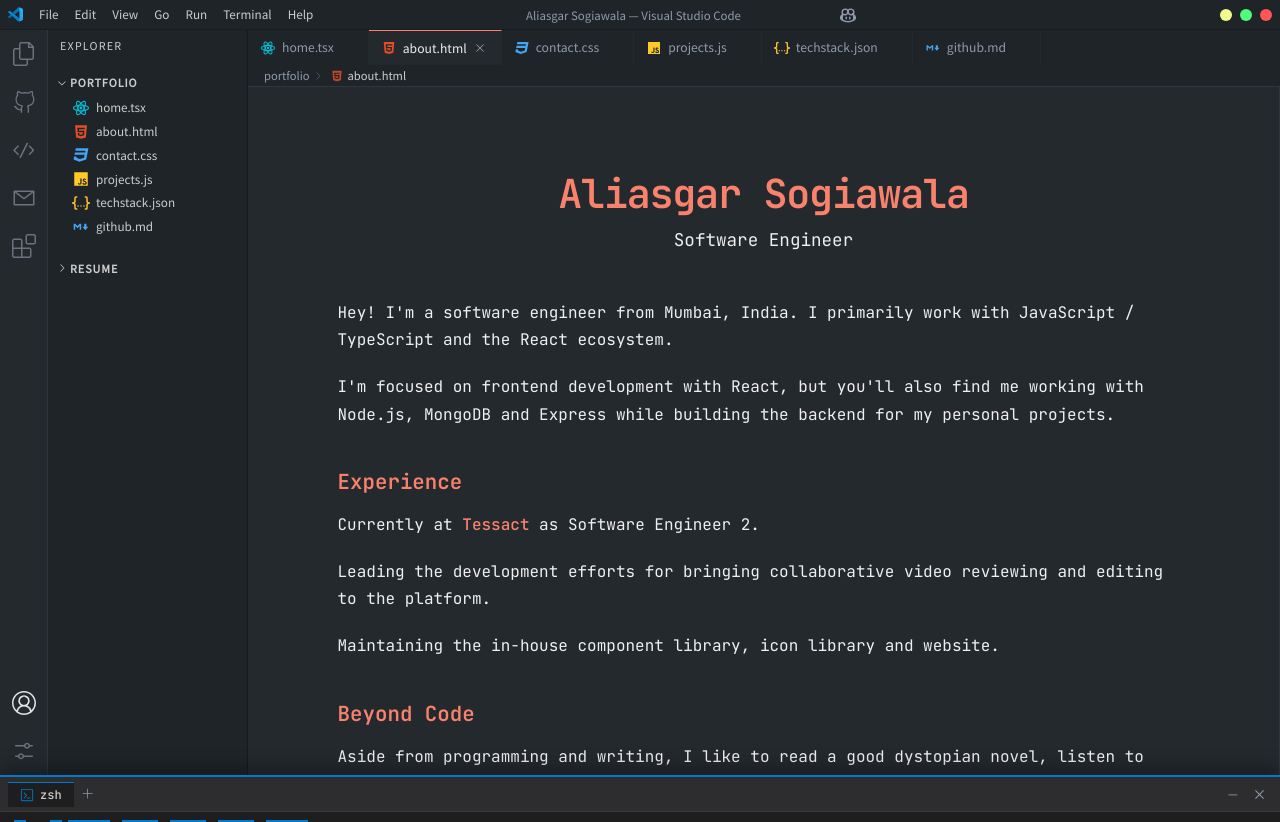
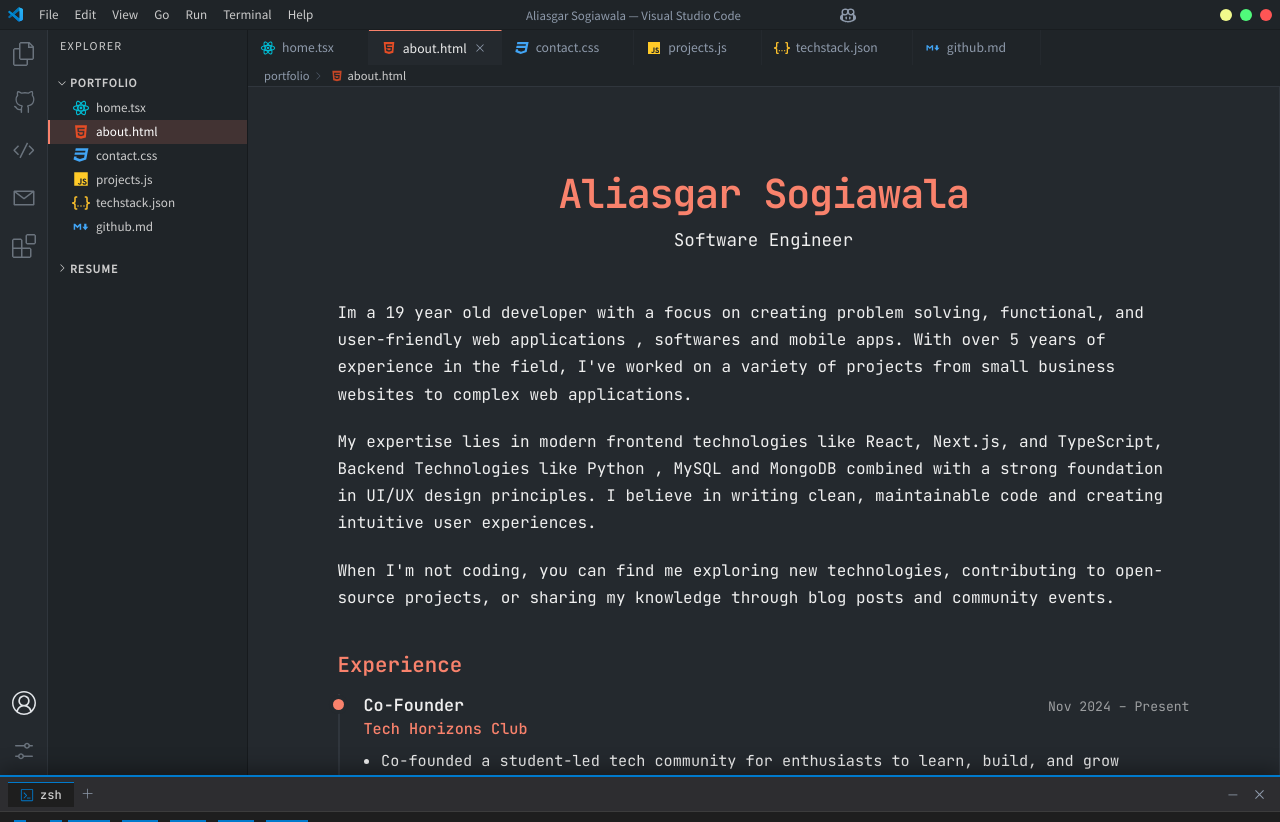
Before and after one commit to aliasgarsogiawala/portfolio2-vscode, a Next.js app: page /about in a window 1280 px wide. Built offline with nearby package versions, Linux system fonts and the light colour scheme.

Commit message:
Refactor code structure for improved readability and maintainability

```diff
--- a/components/Bottombar.tsx
+++ b/components/Bottombar.tsx
@@ -32,14 +32,22 @@ const Bottombar = () => {
 
   const lang = routeToLang[router.pathname] ?? 'TypeScript';
 
+  // Derive Ln/Col from the editor scroll position so the status bar
+  // reacts like a real editor instead of flickering random numbers.
   useEffect(() => {
-    // Randomly update line/col for VS Code feel
-    const interval = setInterval(() => {
-      setLine(Math.floor(Math.random() * 120) + 1);
-      setCol(Math.floor(Math.random() * 40) + 1);
-    }, 3000);
-    return () => clearInterval(interval);
-  }, []);
+    const editor = document.getElementById('main-editor');
+    if (!editor) return;
+
+    const update = () => {
+      const lineHeight = 20;
+      setLine(Math.floor(editor.scrollTop / lineHeight) + 1);
+      setCol(1);
+    };
+
+    update();
+    editor.addEventListener('scroll', update, { passive: true });
+    return () => editor.removeEventListener('scroll', update);
+  }, [router.pathname]);
 
   return (
     <footer className={styles.bottomBar}>
--- a/components/Explorer.tsx
+++ b/components/Explorer.tsx
@@ -1,5 +1,6 @@
 import Link from 'next/link';
 import Image from 'next/image';
+import { useRouter } from 'next/router';
 import { useState, useRef, useEffect } from 'react';
 import { VscChevronRight, VscExtensions } from 'react-icons/vsc';
 import { usePluginStore } from '@/src/plugins/store';
@@ -35,6 +36,7 @@ const Explorer = () => {
   const [contextMenu, setContextMenu] = useState<ContextMenu | null>(null);
   const contextMenuRef = useRef<HTMLDivElement>(null);
   const { installedPlugins } = usePluginStore();
+  const router = useRouter();
 
   const getInstalledPluginItems = () => {
     return installedPlugins.map(pluginId => {
@@ -53,6 +55,12 @@ const Explorer = () => {
     e.preventDefault();
     setContextMenu({ x: e.clientX, y: e.clientY, item });
   };
+
+  useEffect(() => {
+    if (resumeItems.some((item) => item.path === router.pathname)) {
+      setResumeOpen(true);
+    }
+  }, [router.pathname]);
 
   useEffect(() => {
     const handleClick = () => setContextMenu(null);
@@ -93,7 +101,7 @@ const Explorer = () => {
           {explorerItems.map((item) => (
             <Link href={item.path} key={item.name}>
               <div
-                className={styles.file}
+                className={`${styles.file} ${router.pathname === item.path ? styles.fileActive : ''}`}
                 onContextMenu={(e) => handleContextMenu(e, item)}
               >
                 <Image src={item.icon} alt={item.name} height={18} width={18} />
@@ -124,7 +132,7 @@ const Explorer = () => {
           {resumeItems.map((item) => (
             <Link href={item.path} key={item.name}>
               <div
-                className={styles.file}
+                className={`${styles.file} ${router.pathname === item.path ? styles.fileActive : ''}`}
                 onContextMenu={(e) => handleContextMenu(e, item)}
               >
                 <Image src={item.icon} alt={item.name} height={18} width={18} />
--- a/components/Layout.tsx
+++ b/components/Layout.tsx
@@ -222,7 +222,6 @@ const Layout = ({ children }: LayoutProps) => {
         </div>
       )}
 
-      {/* Konami Code Easter Egg — Matrix Rain */}
       {konamiActive && (
         <div className={styles.konamiOverlay} onClick={() => setKonamiActive(false)}>
           <canvas id="konami-canvas" className={styles.konamiCanvas} />
--- a/data/profile.ts
+++ b/data/profile.ts
@@ -39,8 +39,11 @@ const profile: Profile = {
   location: 'Mumbai, India',
   bio: 'Building modern web experiences and AI / ML solutions',
   bioLong: [
-    "Hey! I'm a software engineer from Mumbai, India. I primarily work with JavaScript / TypeScript and the React ecosystem.",
-    "I'm focused on frontend development with React, but you'll also find me working with Node.js, MongoDB and Express while building the backend for my personal projects.",
+    "Im a 19 year old developer with a focus on creating problem solving, functional, and user-friendly web applications , softwares and mobile apps. With over 5 years of experience in the field, I've worked on a variety of projects from small business websites to complex web applications.",
+
+"My expertise lies in modern frontend technologies like React, Next.js, and TypeScript, Backend Technologies like Python , MySQL and MongoDB combined with a strong foundation in UI/UX design principles. I believe in writing clean, maintainable code and creating intuitive user experiences.",
+
+"When I'm not coding, you can find me exploring new technologies, contributing to open-source projects, or sharing my knowledge through blog posts and community events.",
   ],
   siteUrl: 'https://aliasgar-vscode.vercel.app',
   ogImage: '/metaimage.png',
@@ -58,28 +61,66 @@ const profile: Profile = {
     {
       social: 'linkedin',
       label: 'aliasgar-sogiawala',
-      href: 'https://www.linkedin.com/in/aliasgar-sogiawala/',
+      href: 'https://www.linkedin.com/in/aliasgar-sogiawala-09b24a1b8/',
     },
     {
       social: 'twitter',
       label: 'aliasgarsogiawala',
       href: 'https://www.twitter.com/aliasgarsogiawala',
     },
-    {
-      social: 'instagram',
-      label: 'aliasgarsogiawala',
-      href: 'https://www.instagram.com/aliasgarsogiawala',
-    },
+
+
   ],
   experience: [
     {
-      company: 'Tessact',
-      role: 'Software Engineer 2',
-      period: 'Present',
+      company: 'Tech Horizons Club',
+      role: 'Co-Founder',
+      period: 'Nov 2024 – Present',
       description: [
-        "Working with a lean team of 4 frontend engineers to build a next-gen video creation suite for the people of video.",
-        "Leading the development efforts for bringing collaborative video reviewing and editing to the platform.",
-        "Maintaining the in-house component library, icon library and website.",
+        'Co-founded a student-led tech community for enthusiasts to learn, build, and grow together.',
+        'Drive startup, leadership, and community initiatives while leading web development for the club.',
+      ],
+    },
+    {
+      company: 'Zillionite',
+      role: 'Full-stack Developer · Internship',
+      period: 'Feb 2025 – Jan 2026',
+      description: [
+        'Built the complete Zillionite website from scratch using Next.js, Tailwind CSS, and Node.js.',
+        'Integrated online payments with Razorpay.',
+      ],
+    },
+    {
+      company: 'Internship & Placement Cell, IT & SD Department',
+      role: 'Core Member',
+      period: 'Jul 2025 – Mar 2026',
+      description: [
+        'Core member of the Internship & Placement Cell for the IT & Software Development department.',
+      ],
+    },
+    {
+      company: 'DotComClub',
+      role: 'Core Team — Hackathon & Marketing Head',
+      period: 'Jul 2023 – Present',
+      description: [
+        'Hackathon Team Head and Marketing Team Head (May 2025 – Present).',
+        'Part of the PR team since May 2024 and the Sponsorship team since Jul 2023.',
+      ],
+    },
+    {
+      company: 'The Social and Dramatic Union',
+      role: 'External Public Relations Team',
+      period: 'Jun 2023 – Mar 2024',
+      description: [
+        'Handled external public relations and event management.',
+      ],
+    },
+    {
+      company: 'OVERTURES InfoTech',
+      role: 'Information Technology Intern',
+      period: 'Jan 2023 – Jul 2023',
+      description: [
+        'Worked on website development, debugging, and SEO.',
       ],
     },
   ],
--- a/next.config.ts
+++ b/next.config.ts
@@ -5,6 +5,7 @@ const nextConfig: NextConfig = {
     remotePatterns: [
       { hostname: 'res.cloudinary.com', protocol: 'https' },
       { hostname: 'avatars.githubusercontent.com', protocol: 'https' },
+      { hostname: 'opengraph.githubassets.com', protocol: 'https' },
       { hostname: 'imgur.com', protocol: 'https' },
       { hostname: 'media2.dev.to', protocol: 'https' },
     ],
--- a/package.json
+++ b/package.json
@@ -12,6 +12,7 @@
     "@splinetool/react-spline": "^4.0.0",
     "@tailwindcss/postcss": "^4.2.1",
     "@types/nodemailer": "^6.4.17",
+    "feature-pipeline": "^1.0.1",
     "framer-motion": "^12.23.12",
     "lucide-react": "^0.539.0",
     "next": "^15.2.3",
--- a/pages/about.tsx
+++ b/pages/about.tsx
@@ -19,20 +19,22 @@ const AboutPage = () => {
 
           <section className={styles.section}>
             <h2 className={styles.sectionTitle}>Experience</h2>
-            {profile.experience.map((exp) => (
-              <div key={exp.company}>
-                <p className={styles.paragraph}>
-                  Currently at{' '}
-                  <span className={styles.highlight}>{exp.company}</span> as{' '}
-                  {exp.role}.
-                </p>
-                {exp.description.slice(1).map((line, i) => (
-                  <p key={i} className={styles.paragraph}>
-                    {line}
-                  </p>
-                ))}
-              </div>
-            ))}
+            <div className={styles.timeline}>
+              {profile.experience.map((exp) => (
+                <div key={`${exp.company}-${exp.role}`} className={styles.expItem}>
+                  <div className={styles.expHeader}>
+                    <span className={styles.expRole}>{exp.role}</span>
+                    <span className={styles.expPeriod}>{exp.period}</span>
+                  </div>
+                  <div className={styles.expCompany}>{exp.company}</div>
+                  <ul className={styles.expList}>
+                    {exp.description.map((line, i) => (
+                      <li key={i}>{line}</li>
+                    ))}
+                  </ul>
+                </div>
+              ))}
+            </div>
           </section>
 
           <section className={styles.section}>
--- a/pages/api/copilot.ts
+++ b/pages/api/copilot.ts
@@ -18,13 +18,29 @@ const aliasgarInfo = {
   ],
   experience: [
     {
-      company: "Tessact",
-      role: "Software Engineer 2",
-      period: "Present",
+      company: "Tech Horizons Club",
+      role: "Co-Founder",
+      period: "Nov 2024 – Present",
       description: [
-        "Working with a lean team of 4 frontend engineers to build a next-gen video creation suite.",
-        "Leading the development efforts for bringing collaborative video reviewing and editing to the platform.",
-        "Maintaining the in-house component library, icon library and website.",
+        "Co-founded a student-led tech community for enthusiasts to learn, build, and grow together.",
+        "Drives startup, leadership, and community initiatives while leading web development for the club.",
+      ],
+    },
+    {
+      company: "Zillionite",
+      role: "Full-stack Developer (Internship)",
+      period: "Feb 2025 – Jan 2026",
+      description: [
+        "Built the complete Zillionite website from scratch using Next.js, Tailwind CSS, and Node.js.",
+        "Integrated online payments with Razorpay.",
+      ],
+    },
+    {
+      company: "OVERTURES InfoTech",
+      role: "Information Technology Intern",
+      period: "Jan 2023 – Jul 2023",
+      description: [
+        "Worked on website development, debugging, and SEO.",
       ],
     },
   ],
@@ -117,9 +133,11 @@ function generateResponse(message: string): string {
   }
 
   // Experience / Work / Job / Career
-  if (lowerMessage.includes('experience') || lowerMessage.includes('job') || lowerMessage.includes('career') || lowerMessage.includes('tessact')) {
-    const exp = aliasgarInfo.experience[0];
-    return `${aliasgarInfo.name} currently works as **${exp.role}** at **${exp.company}** (${exp.period}).\n\n${exp.description.map(d => `• ${d}`).join('\n')}`;
+  if (lowerMessage.includes('experience') || lowerMessage.includes('job') || lowerMessage.includes('career') || lowerMessage.includes('work') || lowerMessage.includes('intern')) {
+    const expList = aliasgarInfo.experience
+      .map(exp => `• **${exp.role}** at **${exp.company}** (${exp.period})`)
+      .join('\n');
+    return `Here's ${aliasgarInfo.firstName}'s experience:\n\n${expList}\n\nVisit the About page for the full timeline!`;
   }
 
   // Projects
--- a/styles/AboutPage.module.css
+++ b/styles/AboutPage.module.css
@@ -61,6 +61,86 @@
   font-weight: 500;
 }
 
+/* Experience timeline */
+.timeline {
+  position: relative;
+  display: flex;
+  flex-direction: column;
+  gap: 1.75rem;
+  margin-top: 0.5rem;
+  padding-left: 1.5rem;
+  border-left: 2px solid var(--border-color, rgba(255, 255, 255, 0.12));
+}
+
+.expItem {
+  position: relative;
+}
+
+.expItem::before {
+  content: '';
+  position: absolute;
+  left: calc(-1.5rem - 7px);
+  top: 5px;
+  width: 11px;
+  height: 11px;
+  border-radius: 50%;
+  background: var(--accent-color);
+  box-shadow: 0 0 0 4px var(--main-bg);
+}
+
+.expHeader {
+  display: flex;
+  justify-content: space-between;
+  align-items: baseline;
+  gap: 1rem;
+  flex-wrap: wrap;
+}
+
+.expRole {
+  font-size: 1.05rem;
+  font-weight: 600;
+  color: var(--text-color);
+}
+
+.expPeriod {
+  font-size: 0.82rem;
+  color: var(--text-color);
+  opacity: 0.6;
+  white-space: nowrap;
+}
+
+.expCompany {
+  color: var(--accent-color);
+  font-weight: 500;
+  font-size: 0.95rem;
+  margin: 0.15rem 0 0.6rem;
+}
+
+.expList {
+  margin: 0;
+  padding-left: 1.1rem;
+  display: flex;
+  flex-direction: column;
+  gap: 0.35rem;
+}
+
+.expList li {
+  line-height: 1.6;
+  font-size: 0.95rem;
+  color: var(--text-color);
+}
+
+@media screen and (max-width: 600px) {
+  .expRole {
+    font-size: 1rem;
+  }
+
+  .expList li,
+  .expCompany {
+    font-size: 0.9rem;
+  }
+}
+
 @media screen and (max-width: 600px) {
   .container {
     padding: 2rem 1rem;
--- a/styles/Explorer.module.css
+++ b/styles/Explorer.module.css
@@ -65,6 +65,20 @@
 
 .file:hover {
   background: var(--explorer-hover-bg);
+}
+
+.fileActive {
+  background: color-mix(in srgb, var(--accent-color) 16%, transparent);
+  color: #fff;
+  box-shadow: inset 2px 0 0 var(--accent-color);
+}
+
+.fileActive:hover {
+  background: color-mix(in srgb, var(--accent-color) 22%, transparent);
+}
+
+.fileActive p {
+  font-weight: 500;
 }
 
 .chevron {
--- a/styles/globals.css
+++ b/styles/globals.css
@@ -11,3 +11,37 @@
 a {
   text-decoration: none;
 }
+
+/* VS Code-style text selection: tinted with the active theme accent */
+::selection {
+  background: color-mix(in srgb, var(--accent-color) 35%, transparent);
+  color: inherit;
+}
+
+/* VS Code-style scrollbars across the whole app.
+   Component-scoped scrollbar rules (e.g. the editor pane) still win
+   via higher specificity, this just sets a consistent baseline. */
+*::-webkit-scrollbar {
+  width: 10px;
+  height: 10px;
+}
+
+*::-webkit-scrollbar-track {
+  background: transparent;
+}
+
+*::-webkit-scrollbar-thumb {
+  background: var(--scrollbar-thumb-bg, #424242);
+  border: 2px solid transparent;
+  background-clip: padding-box;
+  border-radius: 6px;
+}
+
+*::-webkit-scrollbar-thumb:hover {
+  background: color-mix(in srgb, var(--scrollbar-thumb-bg, #424242) 70%, white);
+  background-clip: padding-box;
+}
+
+*::-webkit-scrollbar-corner {
+  background: transparent;
+}
```
Also changed, not shown: data/projects.ts (+59 -0 lines), 2 other files (tests, documents, lock files or other folders).
